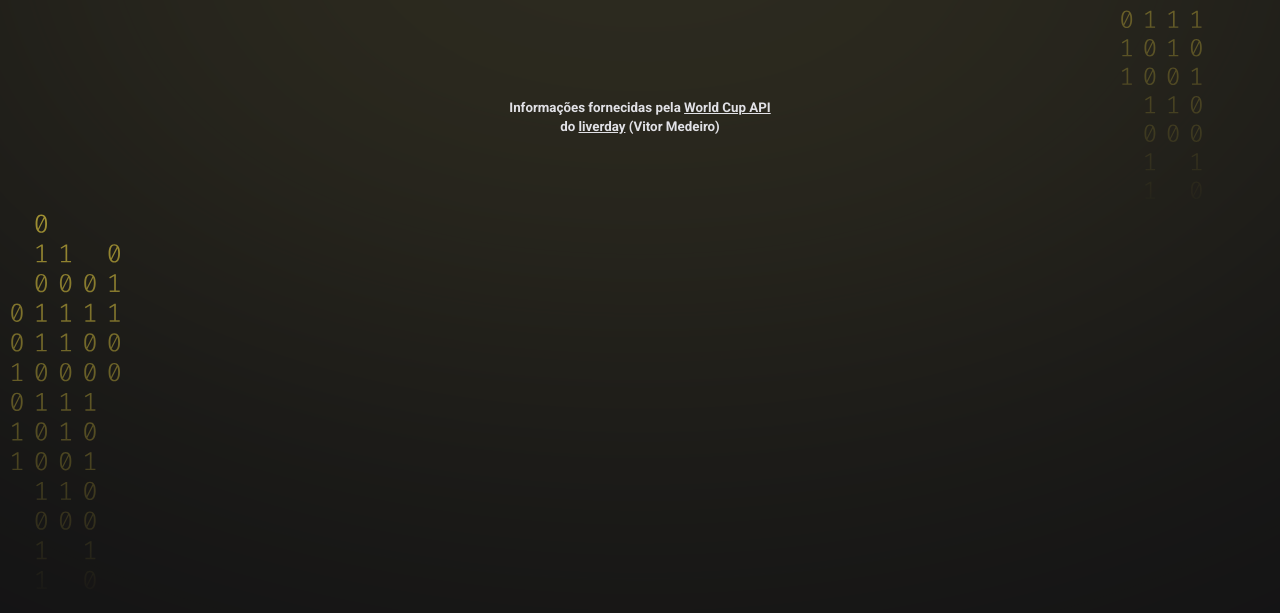
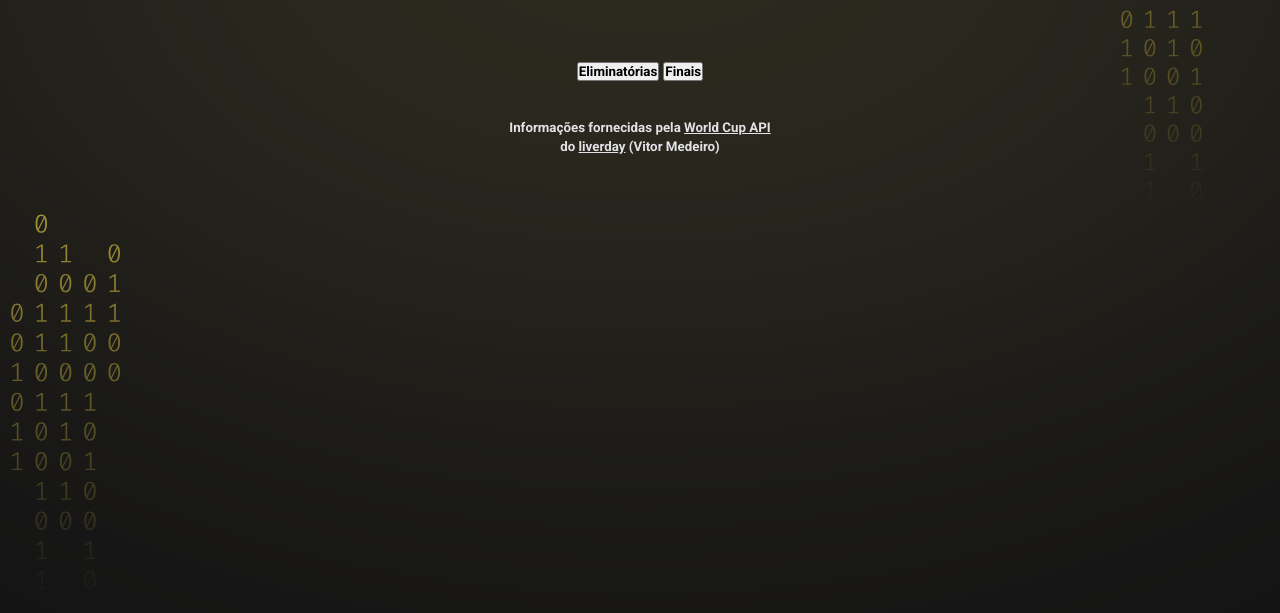
Before and after one commit to Poveii/copa-calendar, a website built with Vite: page index.html in a window 1280 px wide. Shown: the part 123-736 px from the top of the page. Built offline with nearby package versions, Linux system fonts and the light colour scheme; no server answers.

Commit message:
:sparkles: feat: Added Selectors Section Buttons

```diff
--- a/index.html
+++ b/index.html
@@ -25,7 +25,15 @@
         />
       </header>
 
-      <main id="cards"></main>
+      <main>
+        <section id="selectors">
+          <button type="button" class="selector" id="preliminaries">
+            Eliminatórias
+          </button>
+          <button type="button" class="selector" id="finals">Finais</button>
+        </section>
+        <section id="cards"></section>
+      </main>
 
       <footer>
         <small>
```
